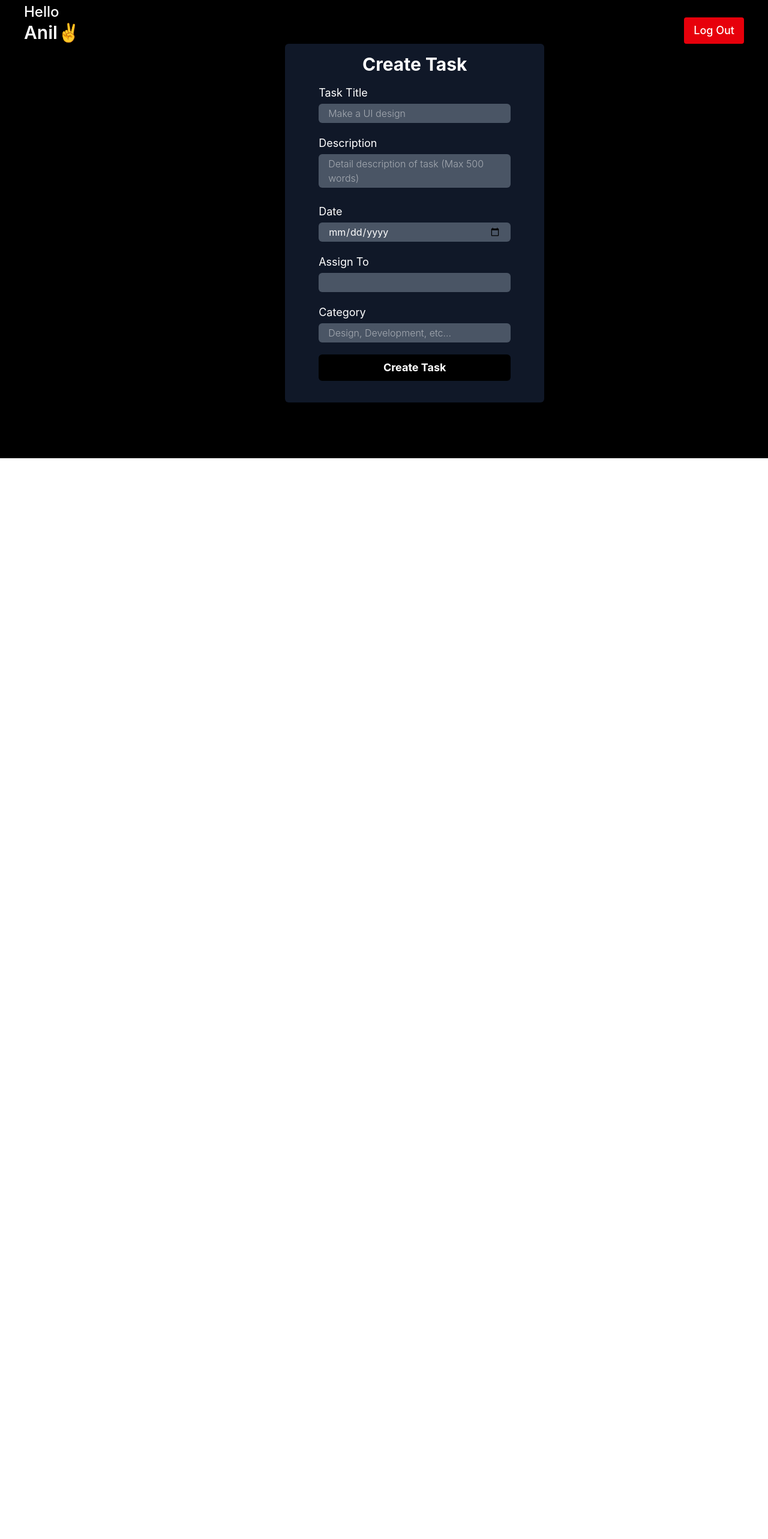
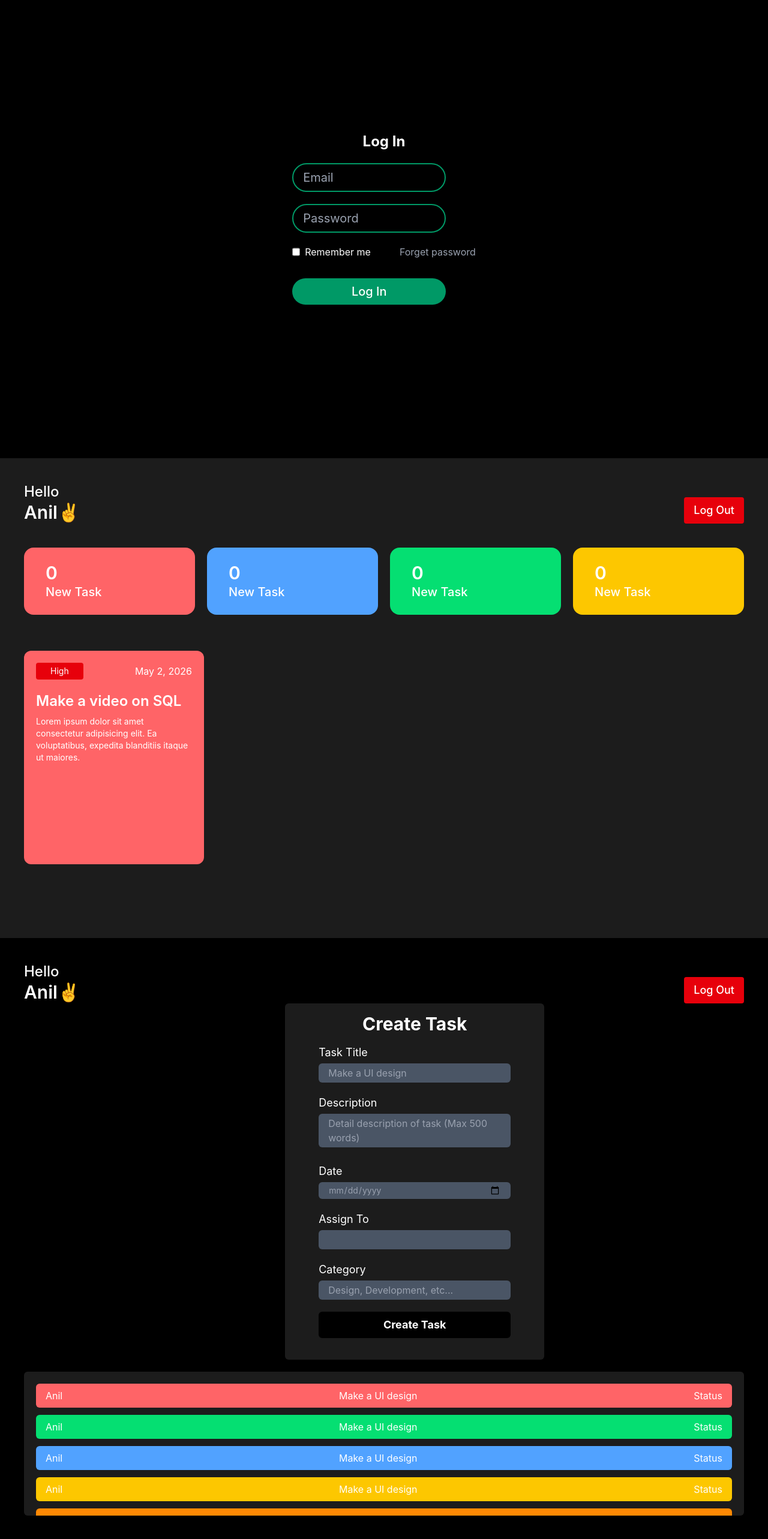
Before and after one commit to Anilbk777/react-projects, a React (Vite) app in the folder EmployeeManagementSystem/: page / in a window 1280 px wide. Shown: the part 36-2602 px from the top of the page at 60% size. Before the commit the page ends 800 px from the top, so only its background shows below. Built offline with nearby package versions, Linux system fonts and the light colour scheme.

Commit message:
all task displayed

```diff
--- a/EmployeeManagementSystem/src/App.jsx
+++ b/EmployeeManagementSystem/src/App.jsx
@@ -6,8 +6,8 @@ import AdminDashboard from "./Components/Dashboard/AdminDashboard";
 const App = () => {
   return (
     <>
-      {/* <Login /> */}
-      {/* <EmployeeDashboard/> */}
+      <Login />
+      <EmployeeDashboard/>
       <AdminDashboard/>
     </>
   );
--- a/EmployeeManagementSystem/src/Components/Dashboard/AdminDashboard.jsx
+++ b/EmployeeManagementSystem/src/Components/Dashboard/AdminDashboard.jsx
@@ -1,56 +1,13 @@
 import React from "react";
 import Header from "../Other/Header";
+import CreateTask from "../Other/CreateTask";
+import AllTask from "../Other/AllTask";
 const AdminDashboard = () => {
   return (
     <div className="min-h-screen w-full p-10">
       <Header />
-      <div className=" flex justify-center flex-col ml-[34vw] mr-[26vw] p-4 rounded-md bg-gray-900">
-        <h1 className="text-center text-3xl font-bold mb-4">Create Task</h1>
-        <form className="flex flex-col items-center justify-center ">
-          <div>
-            <h3 className="text-lg font-small mb-1">Task Title</h3>
-            <input
-              type="text"
-              placeholder="Make a UI design"
-              className="bg-gray-600 w-[25vw] px-4 py-1 outline-none rounded-md mb-5 placeholder:font-light"
-            />
-          </div>
-          <div>
-            <h3 className="text-lg font-small mb-1">Description</h3>
-            <textarea
-              name=""
-              id=""
-              placeholder="Detail description of task (Max 500 words)"
-              className="bg-gray-600 resize-none w-[25vw] px-4 py-1 outline-none  rounded-md mb-5 placeholder:font-light"
-            ></textarea>
-          </div>
-          <div>
-            <h3 className="text-lg font-small mb-1">Date</h3>
-            <input
-              type="date"
-              className="bg-gray-600 w-[25vw] px-4 py-1 outline-none rounded-md mb-5 placeholder:font-light"
-            />
-          </div>
-          <div>
-            <h3 className="text-lg font-small mb-1">Assign To</h3>
-            <input
-              type="text"
-              className="bg-gray-600 w-[25vw] px-4 py-1 outline-none rounded-md mb-5 placeholder:font-light"
-            />
-          </div>
-          <div>
-            <h3 className="text-lg font-small mb-1">Category</h3>
-            <input
-              type="text"
-              placeholder="Design, Development, etc..."
-              className="bg-gray-600 w-[25vw] px-4 py-1 outline-none rounded-md mb-5 placeholder:font-light"
-            />
-          </div>
-          <button className="bg-black text-white font-bold text-lg  px-4 py-2 rounded-md w-[25vw] mb-5">
-            Create Task
-          </button>
-        </form>
-      </div>
+      <CreateTask />
+      <AllTask />
     </div>
   );
 };
--- /dev/null
+++ b/EmployeeManagementSystem/src/Components/Other/AllTask.jsx
@@ -0,0 +1,40 @@
+import React from 'react'
+
+const AllTask = () => {
+  return (
+    <div id='alltask' className="bg-[#1c1c1c] p-5 mt-5 rounded-md h-60 overflow-auto">
+      <div className="bg-red-400 mb-3  py-2 px-4 flex justify-between rounded-md">
+        <h2>Anil</h2>
+        <h3>Make a UI design</h3>
+        <h5>Status</h5>
+      </div>
+      <div className="bg-green-400 mb-3  py-2 px-4 flex justify-between rounded-md">
+        <h2>Anil</h2>
+        <h3>Make a UI design</h3>
+        <h5>Status</h5>
+      </div>
+      <div className="bg-blue-400 mb-3  py-2 px-4 flex justify-between rounded-md">
+        <h2>Anil</h2>
+        <h3>Make a UI design</h3>
+        <h5>Status</h5>
+      </div>
+      <div className="bg-yellow-400 mb-3  py-2 px-4 flex justify-between rounded-md">
+        <h2>Anil</h2>
+        <h3>Make a UI design</h3>
+        <h5>Status</h5>
+      </div>
+      <div className="bg-orange-400 mb-3  py-2 px-4 flex justify-between rounded-md">
+        <h2>Anil</h2>
+        <h3>Make a UI design</h3>
+        <h5>Status</h5>
+      </div>
+      <div className="bg-amber-400 mb-3  py-2 px-4 flex justify-between rounded-md">
+        <h2>Anil</h2>
+        <h3>Make a UI design</h3>
+        <h5>Status</h5>
+      </div>
+    </div>
+  );
+}
+
+export default AllTask
--- /dev/null
+++ b/EmployeeManagementSystem/src/Components/Other/CreateTask.jsx
@@ -0,0 +1,57 @@
+import React from 'react'
+
+const CreateTask = () => {
+  return (
+    <div>
+      <div className=" flex justify-center flex-col ml-[34vw] mr-[26vw] p-4 rounded-md bg-[#1c1c1c]">
+        <h1 className="text-center text-3xl font-bold mb-4">Create Task</h1>
+        <form className="flex flex-col items-center justify-center ">
+          <div>
+            <h3 className="text-lg font-small mb-1">Task Title</h3>
+            <input
+              type="text"
+              placeholder="Make a UI design"
+              className="bg-gray-600 w-[25vw] px-4 py-1 outline-none rounded-md mb-5 placeholder:text-gray-400"
+            />
+          </div>
+          <div>
+            <h3 className="text-lg font-small mb-1">Description</h3>
+            <textarea
+              name=""
+              id=""
+              placeholder="Detail description of task (Max 500 words)"
+              className="bg-gray-600 resize-none w-[25vw] px-4 py-1 outline-none  rounded-md mb-5 placeholder:text-gray-400"
+            ></textarea>
+          </div>
+          <div>
+            <h3 className="text-lg font-small mb-1">Date</h3>
+            <input
+              type="date"
+              className="bg-gray-600 w-[25vw] px-4 py-1 outline-none rounded-md mb-5 "
+            />
+          </div>
+          <div>
+            <h3 className="text-lg font-small mb-1">Assign To</h3>
+            <input
+              type="text"
+              className="bg-gray-600 w-[25vw] px-4 py-1 outline-none rounded-md mb-5 placeholder:text-gray-400"
+            />
+          </div>
+          <div>
+            <h3 className="text-lg font-small mb-1">Category</h3>
+            <input
+              type="text"
+              placeholder="Design, Development, etc..."
+              className="bg-gray-600 w-[25vw] px-4 py-1 outline-none rounded-md mb-5 placeholder:text-gray-400"
+            />
+          </div>
+          <button className="bg-black text-white font-bold text-lg  px-4 py-2 rounded-md w-[25vw] mb-5">
+            Create Task
+          </button>
+        </form>
+      </div>
+    </div>
+  );
+}
+
+export default CreateTask
--- a/EmployeeManagementSystem/src/index.css
+++ b/EmployeeManagementSystem/src/index.css
@@ -1,5 +1,9 @@
 @import "tailwindcss";
 
-#tasklist::-webkit-scrollbar{
+#tasklist #alltask::-webkit-scrollbar{
     display: none;
 }
+
+input[type="date"]::-webkit-datetime-edit {
+  @apply text-sm text-gray-400;
+}
```
Also changed, not shown: EmployeeManagementSystem/src/Components/TaskList/TaskList.jsx (+7 -3 lines).
